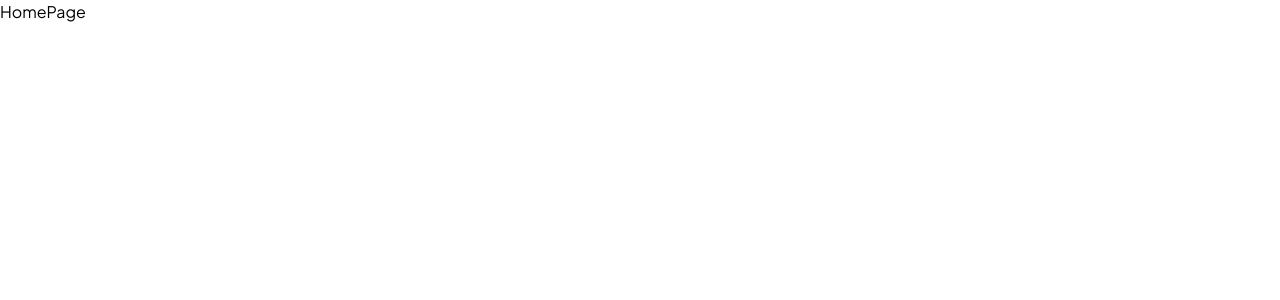
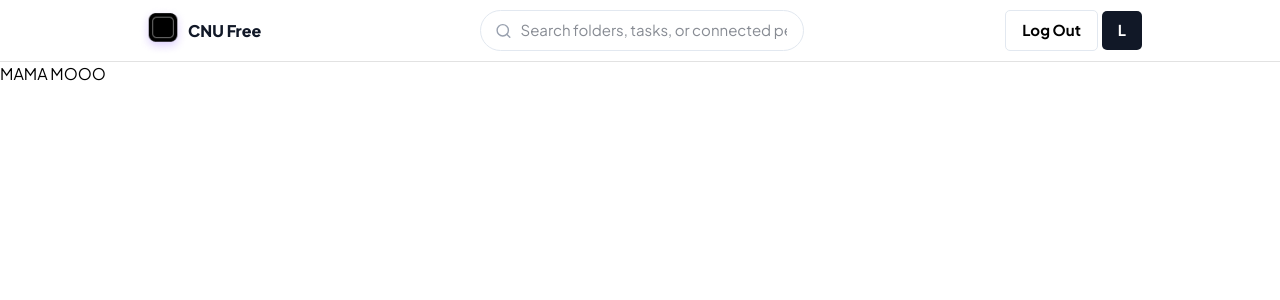
Before and after one commit to Luke-Sandigan/CNU-Free, a React (Vite) app in the folder cnufree-app/: page /Home in a window 1280 px wide. Shown: the top 300 px of the page. Built offline with nearby package versions, Linux system fonts and the light colour scheme.

Commit message:
Added Home Page (Not Complete Yet)

```diff
--- /dev/null
+++ b/cnufree-app/src/components/HomeNavBar.jsx
@@ -0,0 +1,68 @@
+import { useNavigate } from "react-router-dom";
+import { Menu } from 'lucide-react';
+import { useState } from "react";
+import { motion } from "framer-motion";
+import { Search } from 'lucide-react';
+import logo from '../assets/logo.png';
+
+
+
+function HomeNavBar() {
+
+    const [isOpen, setIsOpen] = useState(false);
+    const navigate = useNavigate();
+
+    return (
+
+    <div className="w-full ">
+        <motion.nav
+          initial={{ y: -50, opacity: 0 }}
+          animate={{ y: 0, opacity: 1 }}
+          transition={{ duration: 0.6 }}
+          className=" sm:px-10 lg:px-32 w-full border-b  border-[#e2e2e2]"
+        >
+        <div className=""> </div>
+        <div className=" flex items-center justify-between h-[61px]">
+
+          <div className="flex items-center ">
+            <a href="/"> <img  className="block ml-[10px]" width="50px" src={logo} alt="CNU-logo"/>    </a>
+            <div >
+              <p className="font-extrabold text-[#111827]"> CNU <span > Free </span></p>
+            </div>
+          </div>
+
+            <div className="flex items-center justify-center w-1/2 md:w-1/3">
+                <Search
+                    size={18}
+                    className=" translate-x-8  text-gray-400"
+                />
+                    <input
+                    className=" p-2 px-4 pl-10 w-full border text-gray-900 text-[15px] p- border-slate-200 rounded-full"
+                    type="text"
+                    placeholder="Search folders, tasks, or connected peers..."
+
+                    />
+
+            </div>
+
+
+          <div className="items-center hidden sm:flex gap-1">
+             <button
+             className=" hover:bg-[#111827] hover:text-white border border-slate-200 rounded-[5px] px-4 py-2 text-[15px] font-bold transition-all duration-300 ease-in-out"
+             onClick={() => navigate("/SignInPage")}>  Log Out  </button>
+              {/* <div className=" h-[20px] border-l border-[#e2e2e2]"></div> */}
+            <div
+            onClick={()=> alert("Clicked!")}
+            className="hover:bg-[#111827be] hover:shadow-[0_0_30px_rgba(168,85,247,0.8)] hover:scale-105 py-2 px-4  text-[15px] bg-[#111827] font-bold rounded-[5px] text-white px-4  mr-[10px] transition-all duration-300 ease-in-out "
+            > L </div>
+          </div>
+        <button className="block sm:hidden pr-5" onClick={()=> setIsOpen(!isOpen)}>  <Menu /> </button>
+        </div>
+
+      </motion.nav>
+
+    </div>
+    );
+}
+
+export default HomeNavBar
--- /dev/null
+++ b/cnufree-app/src/components/OnboardingWrap.jsx
@@ -0,0 +1,13 @@
+
+
+function OnboardingWrap( {children} ) {
+  return (
+    <div className="mt-[-40px] min-h-screen bg-white flex flex-col items-center py-10 px-4">
+      <div className="w-full max-w-lg   p-8">
+        {children}
+      </div>
+    </div>
+  );
+}
+
+export default OnboardingWrap
--- a/cnufree-app/src/pages/HomePage.jsx
+++ b/cnufree-app/src/pages/HomePage.jsx
@@ -1,8 +1,15 @@
+import HomeNavBar from "../components/HomeNavBar"
+
+
 
 
 function HomePage() {
   return (
-    <div>HomePage</div>
+    <div className="flex flex-col w-full">
+      <HomeNavBar/>
+      <div>MAMA MOOO</div>
+
+    </div>
   )
 }
 
```
